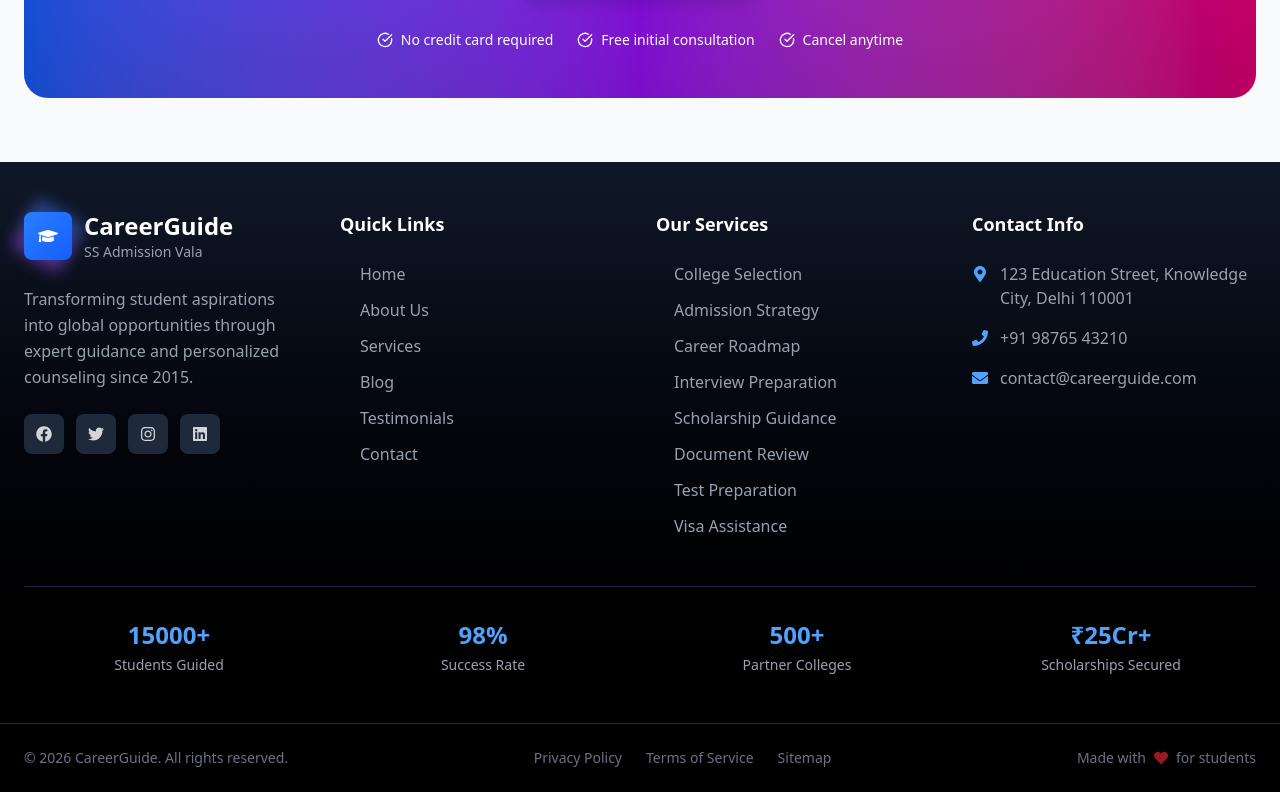
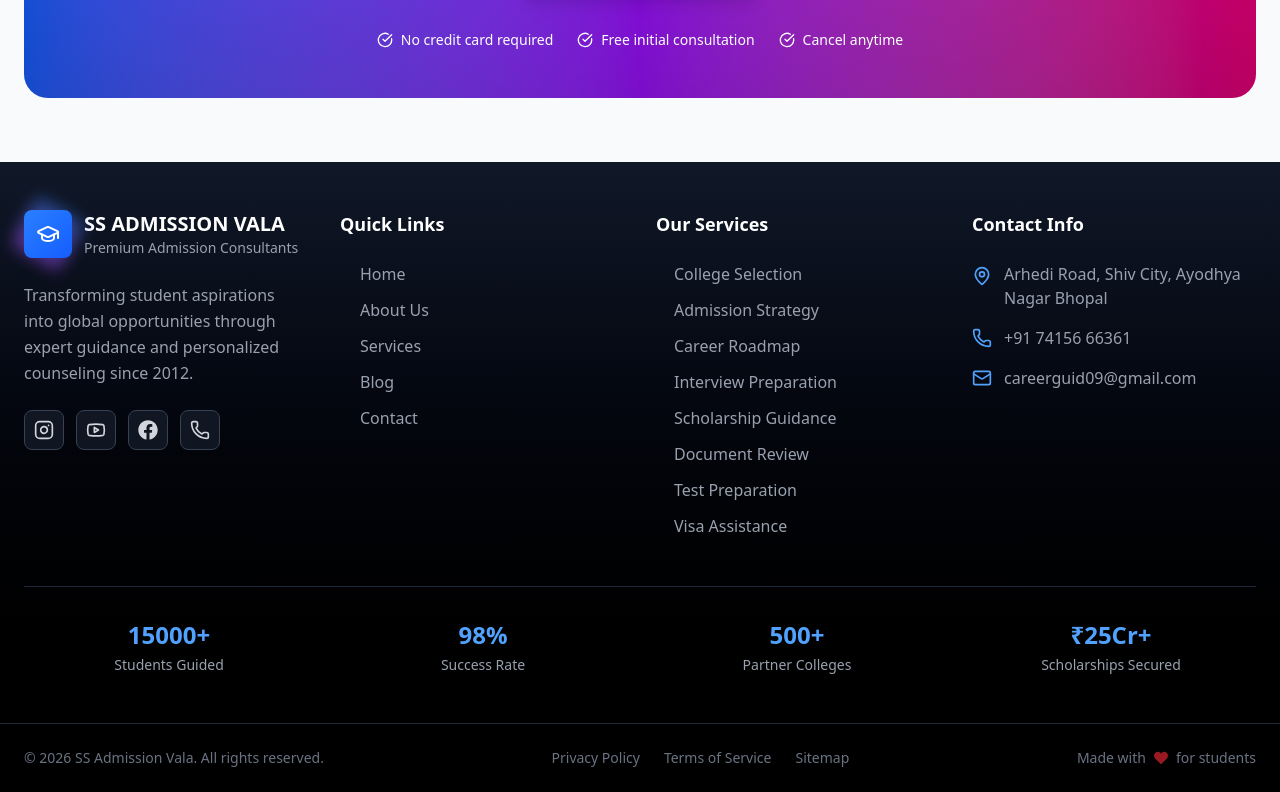
Before and after one commit to careerguid09/Counceller_Project, a React (Vite) app in the folder Frontend/: page / in a window 1280 px wide. Shown: the part 4851-5643 px from the top of the page. Built offline with nearby package versions, Linux system fonts and the light colour scheme.

Commit message:
Footer Done

```diff
--- a/Frontend/src/components/Footer.jsx
+++ b/Frontend/src/components/Footer.jsx
@@ -1,32 +1,61 @@
-import { FaFacebook, FaTwitter, FaInstagram, FaLinkedin, FaEnvelope, FaPhone, FaMapMarkerAlt, FaArrowRight, FaGraduationCap, FaHeart } from 'react-icons/fa';
-import { motion } from 'framer-motion';
+import { FaFacebook, FaLinkedin, FaEnvelope, FaHeart } from "react-icons/fa";
+import { motion } from "framer-motion";
+import {
+  Instagram,
+  Youtube,
+  Phone,
+  MapPin,
+  ArrowRight,
+  GraduationCap,
+  Mail,
+  Twitter,
+} from "lucide-react";
 
 const Footer = () => {
   const quickLinks = [
-    { name: 'Home', path: '/' },
-    { name: 'About Us', path: '/about' },
-    { name: 'Services', path: '/services' },
-    { name: 'Blog', path: '/blog' },
-    { name: 'Testimonials', path: '/testimonials' },
-    { name: 'Contact', path: '/contact' },
+    { name: "Home", path: "/" },
+    { name: "About Us", path: "/about" },
+    { name: "Services", path: "/course-pages-dashboard" },
+    { name: "Blog", path: "/blog" },
+    { name: "Contact", path: "/contact" },
   ];
 
   const services = [
-    'College Selection',
-    'Admission Strategy',
-    'Career Roadmap',
-    'Interview Preparation',
-    'Scholarship Guidance',
-    'Document Review',
-    'Test Preparation',
-    'Visa Assistance'
+    "College Selection",
+    "Admission Strategy",
+    "Career Roadmap",
+    "Interview Preparation",
+    "Scholarship Guidance",
+    "Document Review",
+    "Test Preparation",
+    "Visa Assistance",
   ];
 
   const socialLinks = [
-    { icon: <FaFacebook />, label: 'Facebook', color: 'hover:bg-blue-600' },
-    { icon: <FaTwitter />, label: 'Twitter', color: 'hover:bg-blue-400' },
-    { icon: <FaInstagram />, label: 'Instagram', color: 'hover:bg-pink-600' },
-    { icon: <FaLinkedin />, label: 'LinkedIn', color: 'hover:bg-blue-700' },
+    {
+      label: "Instagram",
+      icon: <Instagram className="w-5 h-5" />,
+      color: "hover:bg-gradient-to-r hover:from-pink-600 hover:to-purple-600",
+      url: "https://www.instagram.com/ss_admission_wala?igsh=YW1meXhmY2RxdjRv",
+    },
+    {
+      label: "YouTube",
+      icon: <Youtube className="w-5 h-5" />,
+      color: "hover:bg-gradient-to-r hover:from-red-600 hover:to-red-700",
+      url: "https://www.youtube.com/@SSADMISSIONVALA",
+    },
+    {
+      label: "Facebook",
+      icon: <FaFacebook className="w-5 h-5" />,
+      color: "hover:bg-gradient-to-r hover:from-blue-600 hover:to-blue-800",
+      url: "https://www.facebook.com/profile.php?id=61587254466624",
+    },
+    {
+      label: "WhatsApp",
+      icon: <Phone className="w-5 h-5" />,
+      color: "hover:bg-gradient-to-r hover:from-green-500 hover:to-green-600",
+      url: "https://wa.me/917415666361",
+    },
   ];
 
   return (
@@ -40,32 +69,49 @@ const Footer = () => {
               <div className="relative">
                 <motion.div
                   animate={{ rotate: [0, 360] }}
-                  transition={{ duration: 20, repeat: Infinity, ease: "linear" }}
+                  transition={{
+                    duration: 20,
+                    repeat: Infinity,
+                    ease: "linear",
+                  }}
                   className="absolute -inset-1 bg-gradient-to-r from-blue-500 to-purple-500 rounded-lg blur-sm opacity-50"
                 />
                 <div className="relative w-12 h-12 bg-gradient-to-br from-blue-500 to-blue-600 rounded-lg flex items-center justify-center">
-                  <FaGraduationCap className="text-xl text-white" />
+                  <GraduationCap className="text-xl text-white" />
                 </div>
               </div>
               <div>
-                <h2 className="text-2xl font-bold">CareerGuide</h2>
-                <p className="text-sm text-gray-400">SS Admission Vala</p>
+                <h2 className="text-xl font-bold">SS ADMISSION VALA</h2>
+                <p className="text-sm text-gray-400">
+                  Premium Admission Consultants
+                </p>
               </div>
             </div>
 
             <p className="text-gray-400 mb-6 leading-relaxed">
               Transforming student aspirations into global opportunities through
-              expert guidance and personalized counseling since 2015.
+              expert guidance and personalized counseling since 2012.
             </p>
 
+            {/* Social Links Section */}
             <div className="flex gap-3">
               {socialLinks.map((social, idx) => (
                 <motion.a
                   key={idx}
                   whileHover={{ scale: 1.1, y: -2 }}
                   whileTap={{ scale: 0.95 }}
-                  href="#"
-                  className={`w-10 h-10 bg-gray-800 rounded-lg flex items-center justify-center text-gray-300 ${social.color} hover:text-white transition-all duration-300`}
+                  href={social.url}
+                  target="_blank"
+                  rel="noopener noreferrer"
+                  className={`
+                    w-10 h-10 rounded-lg flex items-center justify-center
+                    text-gray-300 bg-gray-800/50 backdrop-blur-sm
+                    border border-gray-700
+                    transition-all duration-300
+                    ${social.color}
+                    hover:text-white hover:border-transparent
+                    hover:shadow-lg
+                  `}
                   aria-label={social.label}
                 >
                   {social.icon}
@@ -79,16 +125,12 @@ const Footer = () => {
             <h3 className="text-lg font-bold mb-6 text-white">Quick Links</h3>
             <ul className="space-y-3">
               {quickLinks.map((link, idx) => (
-                <motion.li
-                  key={idx}
-                  whileHover={{ x: 5 }}
-                  className="group"
-                >
+                <motion.li key={idx} whileHover={{ x: 5 }} className="group">
                   <a
                     href={link.path}
                     className="flex items-center text-gray-400 hover:text-white transition-colors group-hover:text-blue-400"
                   >
-                    <FaArrowRight className="mr-2 text-xs opacity-0 group-hover:opacity-100 transition-opacity" />
+                    <ArrowRight className="mr-2 w-3 h-3 opacity-0 group-hover:opacity-100 transition-opacity" />
                     {link.name}
                   </a>
                 </motion.li>
@@ -101,14 +143,8 @@ const Footer = () => {
             <h3 className="text-lg font-bold mb-6 text-white">Our Services</h3>
             <ul className="space-y-3">
               {services.map((service, idx) => (
-                <motion.li
-                  key={idx}
-                  whileHover={{ x: 5 }}
-                  className="group"
-                >
-                  <div
-                    className="flex items-center text-gray-400 hover:text-white transition-colors group-hover:text-blue-400"
-                  >
+                <motion.li key={idx} whileHover={{ x: 5 }} className="group">
+                  <div className="flex items-center text-gray-400 hover:text-white transition-colors group-hover:text-blue-400">
                     <div className="w-1.5 h-1.5 rounded-full bg-blue-500 mr-3 opacity-0 group-hover:opacity-100 transition-opacity" />
                     {service}
                   </div>
@@ -122,24 +158,37 @@ const Footer = () => {
             <h3 className="text-lg font-bold mb-6 text-white">Contact Info</h3>
             <div className="space-y-4 mb-8">
               <div className="flex items-start gap-3">
-                <FaMapMarkerAlt className="text-blue-400 mt-1 flex-shrink-0" />
-                <span className="text-gray-400">123 Education Street, Knowledge City, Delhi 110001</span>
+                <MapPin className="text-blue-400 mt-1 flex-shrink-0 w-5 h-5" />
+                <span className="text-gray-400">
+                  <a
+                    href="https://maps.app.goo.gl/XnW6DUaLRCxb1ymbA"
+                    target="_blank"
+                    rel="noopener noreferrer"
+                    className="hover:text-white transition-colors"
+                  >
+                    Arhedi Road, Shiv City, Ayodhya Nagar Bhopal
+                  </a>
+                </span>
               </div>
               <div className="flex items-center gap-3">
-                <FaPhone className="text-blue-400 flex-shrink-0" />
-                <a href="tel:+919876543210" className="text-gray-400 hover:text-white transition-colors">
-                  +91 98765 43210
+                <Phone className="text-blue-400 flex-shrink-0 w-5 h-5" />
+                <a
+                  href="tel:+917415666361"
+                  className="text-gray-400 hover:text-white transition-colors"
+                >
+                  +91 74156 66361
                 </a>
               </div>
               <div className="flex items-center gap-3">
-                <FaEnvelope className="text-blue-400 flex-shrink-0" />
-                <a href="mailto:contact@careerguide.com" className="text-gray-400 hover:text-white transition-colors">
-                  contact@careerguide.com
+                <Mail className="text-blue-400 flex-shrink-0 w-5 h-5" />
+                <a
+                  href="mailto:careerguid09@gmail.com"
+                  className="text-gray-400 hover:text-white transition-colors hover:underline"
+                >
+                  careerguid09@gmail.com
                 </a>
               </div>
             </div>
-
-
           </div>
         </div>
 
@@ -147,13 +196,15 @@ const Footer = () => {
         <div className="mt-12 pt-8 border-t border-gray-800">
           <div className="grid grid-cols-2 md:grid-cols-4 gap-6">
             {[
-              { number: '15000+', label: 'Students Guided' },
-              { number: '98%', label: 'Success Rate' },
-              { number: '500+', label: 'Partner Colleges' },
-              { number: '₹25Cr+', label: 'Scholarships Secured' }
+              { number: "15000+", label: "Students Guided" },
+              { number: "98%", label: "Success Rate" },
+              { number: "500+", label: "Partner Colleges" },
+              { number: "₹25Cr+", label: "Scholarships Secured" },
             ].map((stat, idx) => (
               <div key={idx} className="text-center">
-                <div className="text-2xl font-bold text-blue-400 mb-1">{stat.number}</div>
+                <div className="text-2xl font-bold text-blue-400 mb-1">
+                  {stat.number}
+                </div>
                 <div className="text-sm text-gray-400">{stat.label}</div>
               </div>
             ))}
@@ -166,7 +217,8 @@ const Footer = () => {
         <div className="container mx-auto px-6">
           <div className="flex flex-col md:flex-row justify-between items-center gap-4">
             <div className="text-gray-500 text-sm">
-              © {new Date().getFullYear()} CareerGuide. All rights reserved.
+              © {new Date().getFullYear()} SS Admission Vala. All rights
+              reserved.
             </div>
 
             <div className="flex items-center gap-6 text-sm text-gray-500">
```
Also changed, not shown: 1 other file (tests, documents, lock files or other folders).
